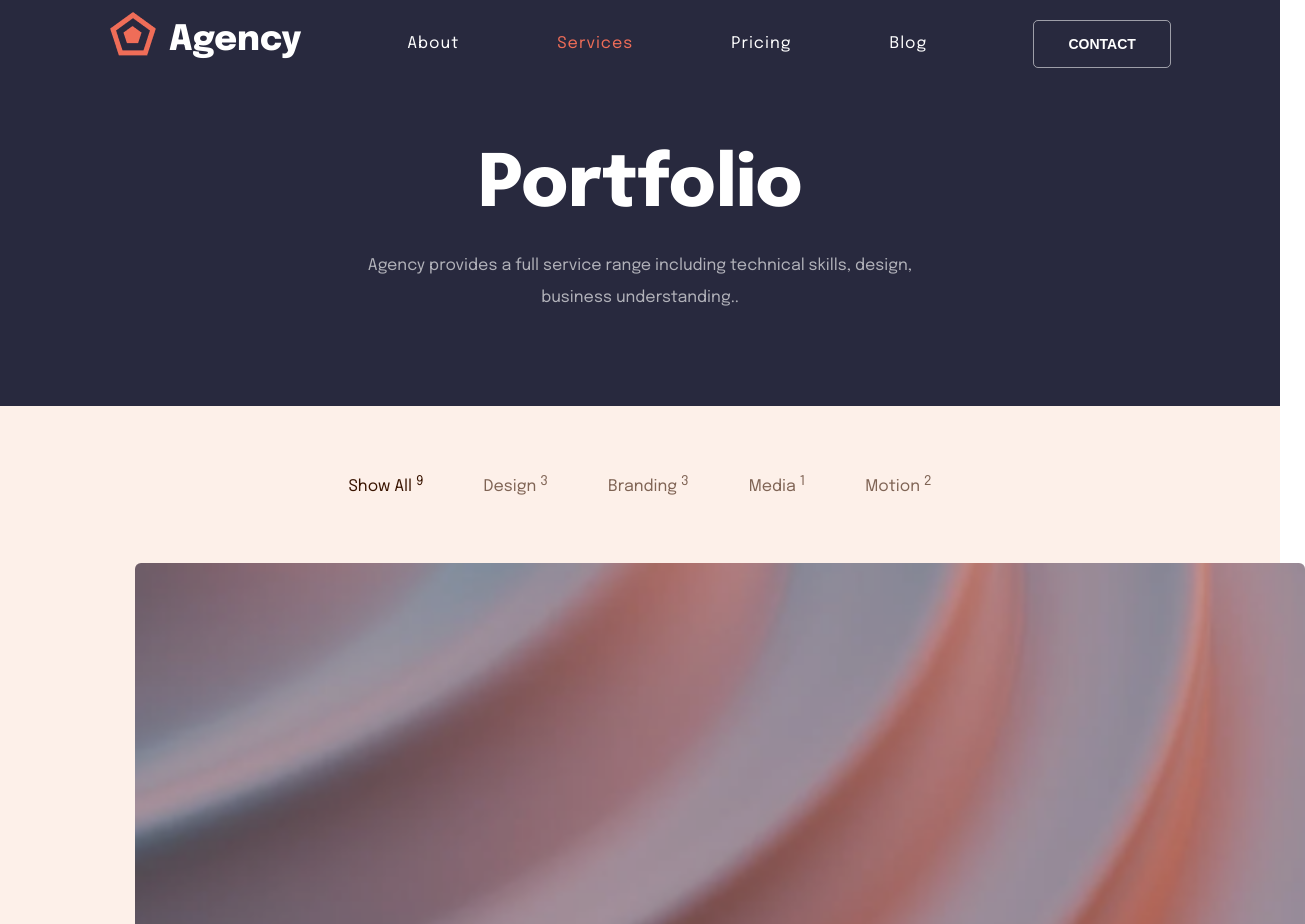
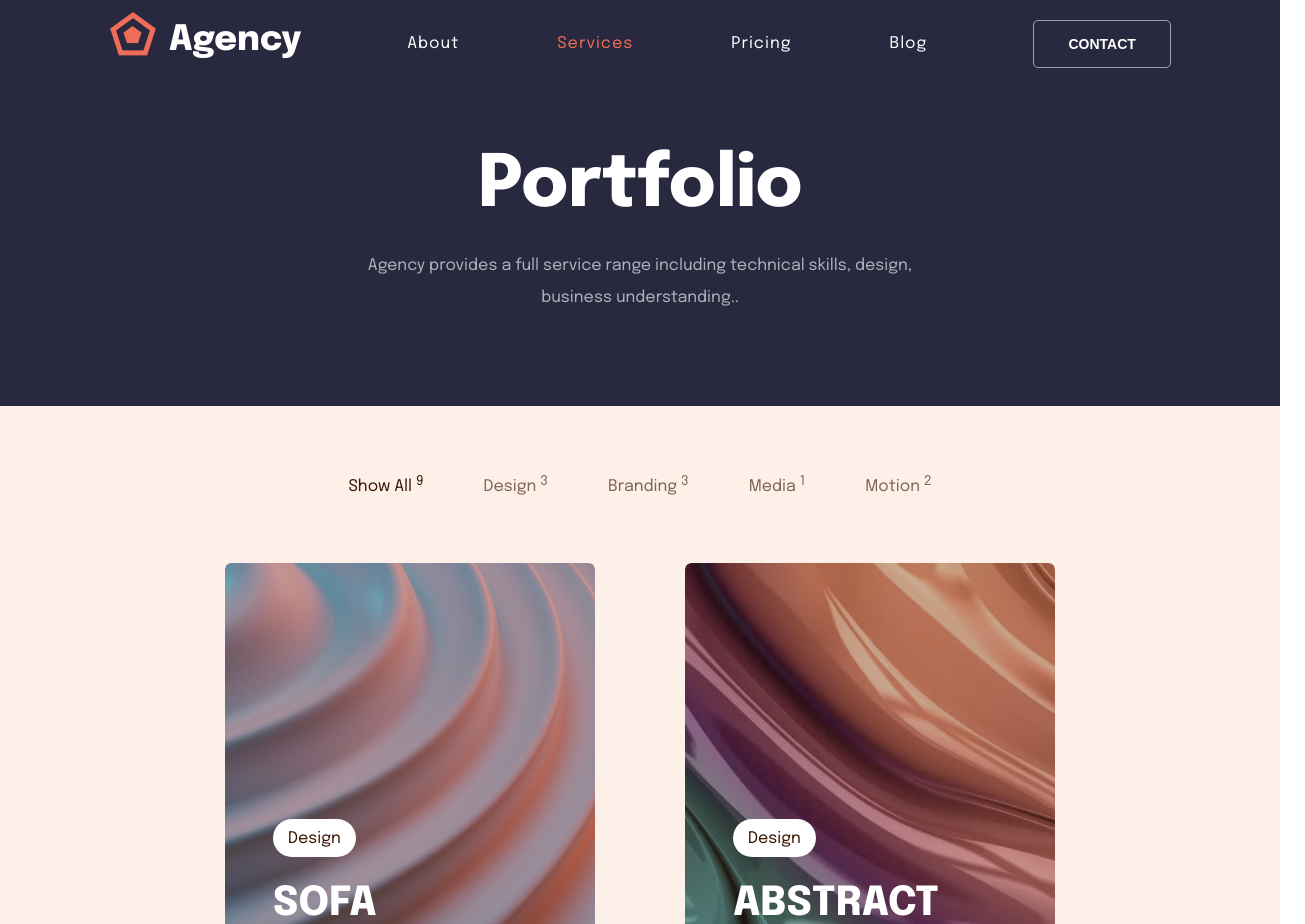
Before and after one commit to vathevitechguy/Agency, a React (Create React App) app: page /services in a window 1280 px wide. Shown: the top 924 px of the page, 1305 px wide, since content can reach past the window. Built offline with nearby package versions, Linux system fonts and the light colour scheme.

Commit message:
Portfolio Card

```diff
--- a/src/components/PortfolioCards/PortfolioCards.js
+++ b/src/components/PortfolioCards/PortfolioCards.js
@@ -15,7 +15,7 @@ const defaultContent = DUMMY_DATA.map((card, index) => {
           title={datum.title}
           tagType={datum.type}
           img={datum.img}
-          cardSize="full"
+          // cardSize="full"
         />
       );
     } else
@@ -25,7 +25,7 @@ const defaultContent = DUMMY_DATA.map((card, index) => {
           title={datum.title}
           tagType={datum.type}
           img={datum.img}
-          cardSize="medium"
+          // cardSize="medium"
         />
       );
   });
```
